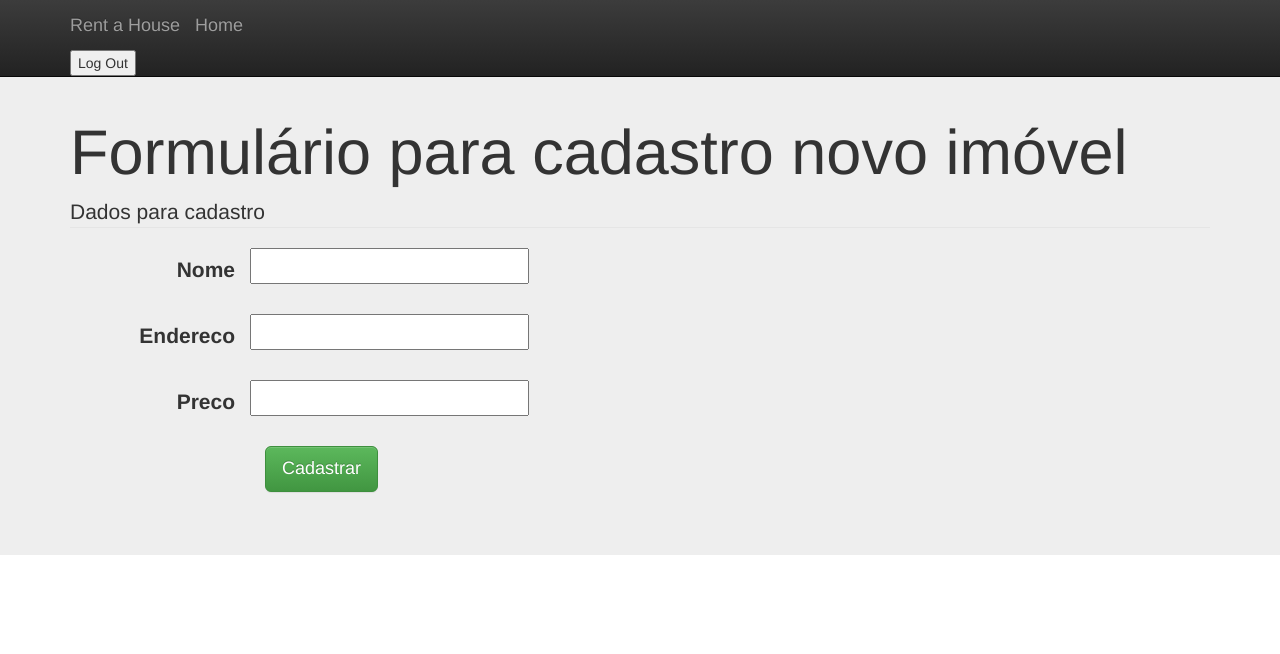
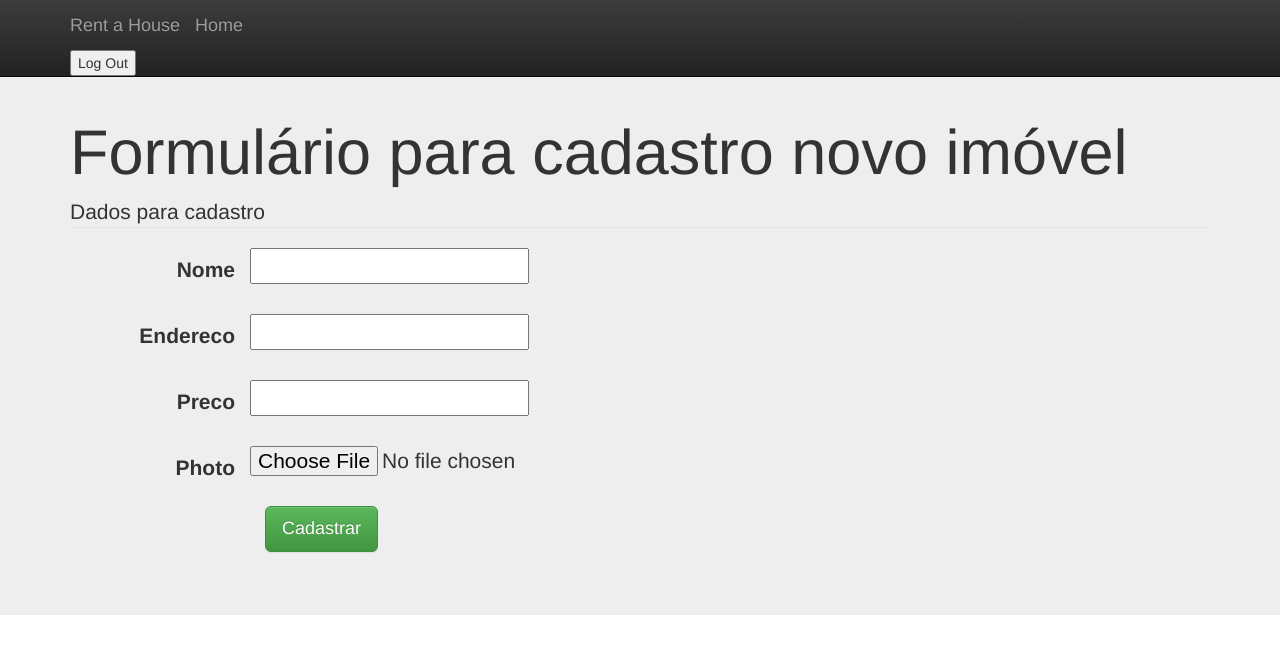
Before and after one commit to danizavtz/sisimob, a Django app: page /cadastro in a window 1280 px wide. Shown: the top 654 px of the page. Run offline with Django 3.2, Linux system fonts and the light colour scheme; the visitor is signed in with stand-in values (Sample User, id 1); some libraries are stand-ins or nearby versions.

Commit message:
Inserção de upload de imagem e customização da detail view

```diff
--- a/cms/models.py
+++ b/cms/models.py
@@ -1,10 +1,14 @@
 #coding: utf-8
 from django.db import models
+from django.core.files.storage import FileSystemStorage
+
+fs = FileSystemStorage(location='/media')
 
 class Imovel(models.Model):
     nome = models.CharField(max_length=100)
     endereco = models.CharField(max_length=100)
     preco = models.DecimalField(max_digits=10, decimal_places=2)
+    photo = models.ImageField(upload_to='documents/')
 
     class Meta:
         verbose_name = "Imóvel"
--- a/cms/views.py
+++ b/cms/views.py
@@ -30,7 +30,7 @@ def new(request):
 
 @login_required
 def create(request):
-	form = ImovelCadastro(request.POST)
+	form = ImovelCadastro(request.POST, request.FILES)
 	if not form.is_valid():
 		return render(request, 'rent/cadastro_form.html', {'form': form})
 	obj = form.save(commit=False)
--- a/sisimob/settings.py
+++ b/sisimob/settings.py
@@ -122,3 +122,5 @@ STATIC_URL = '/static/'
 STATICFILES_DIRS = (
     os.path.join(BASE_DIR, "static"),
 )
+MEDIA_URL = '/media/'
+MEDIA_ROOT = os.path.join(BASE_DIR, 'media')
--- a/sisimob/templates/rent/cadastro_form.html
+++ b/sisimob/templates/rent/cadastro_form.html
@@ -2,7 +2,7 @@
 <div class="jumbotron">
     <div class="container">
         <h1>Formulário para cadastro novo imóvel</h1>
-        <form class="form-horizontal" action="" method="post">{% csrf_token %} {{ form.non_field_errors }}
+        <form class="form-horizontal" action="" method="post" enctype="multipart/form-data">{% csrf_token %} {{ form.non_field_errors }}
             <fieldset>
                 <legend>Dados para cadastro</legend>
                 <div class="form-group">
@@ -23,6 +23,12 @@
                         {{ form.preco }} {{ form.preco.errors }}
                     </p>
                 </div>
+                <div class="form-group">
+                    <p>
+                        <label class="col-sm-2 control-label" for="{{ form.photo.id_for_label }}">{{ form.photo.label }}</label>
+                        {{ form.photo }} {{ form.photo.errors }}
+                    </p>
+                </div>
             </fieldset>
             <div class="form-group">
                 <div class="col-sm-offset-2 col-sm-6">
--- a/sisimob/urls.py
+++ b/sisimob/urls.py
@@ -15,6 +15,9 @@ Including another URLconf
 """
 from django.conf.urls import url, include
 from django.contrib import admin
+from django.conf import settings
+from django.conf.urls.static import static
+
 
 admin.site.site_header = "Administração do SisImob"
 admin.site.site_title = "Site Locação de Imóveis"
@@ -24,3 +27,6 @@ urlpatterns = [
  	url(r'', include('cms.urls', namespace='cms')),
     url(r'^admin/', admin.site.urls),
 ]
+
+if settings.DEBUG:
+    urlpatterns += static(settings.MEDIA_URL, document_root=settings.MEDIA_ROOT)
```
Also changed, not shown: sisimob/templates/rent/detail.html (+4 -4 lines), sisimob/media/documents/download.jpg (added).
